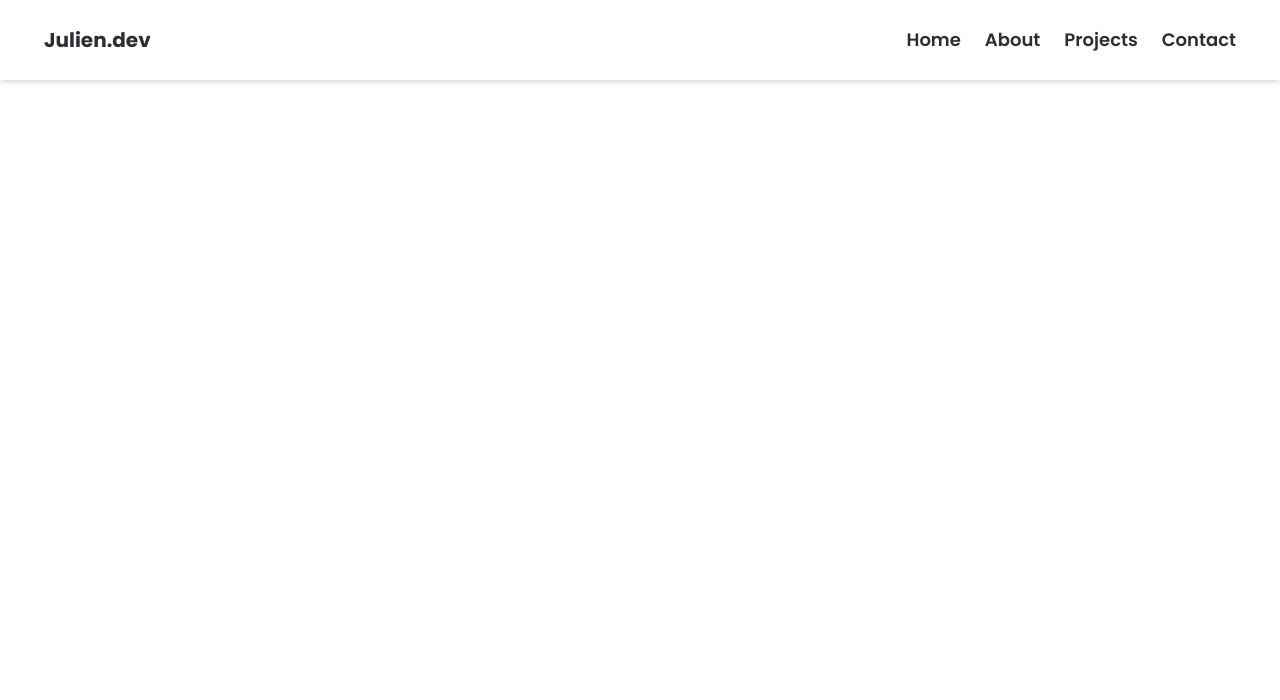
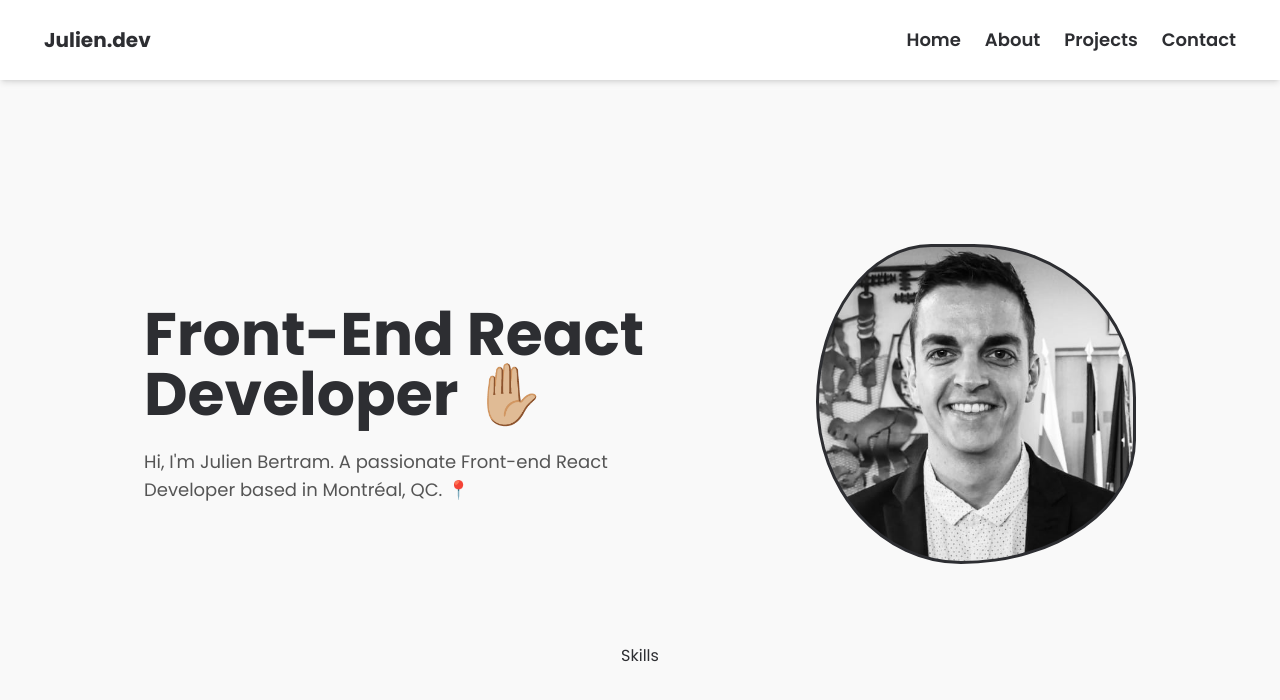
Before and after one commit to jubertram/react-portfolio, a React (Vite) app: page / in a window 1280 px wide. Shown: the top 700 px of the page. Built offline with nearby package versions, Linux system fonts and the light colour scheme.

Commit message:
Hero 1st part finished

```diff
--- a/index.html
+++ b/index.html
@@ -7,7 +7,7 @@
     <link rel="preconnect" href="https://fonts.gstatic.com" crossorigin>
     <link href="https://fonts.googleapis.com/css2?family=Poppins:wght@400;500;600;700;800&display=swap" rel="stylesheet">
     <meta name="viewport" content="width=device-width, initial-scale=1.0" />
-    <title>Vite + React + TS</title>
+    <title>Julien React Portfolio</title>
   </head>
   <body>
     <div id="root"></div>
--- a/src/App.tsx
+++ b/src/App.tsx
@@ -1,9 +1,11 @@
 import Navbar from "./components/Navbar"
+import Hero from  "./components/Hero"
 
 function App() {
   return (
     <>
     <Navbar />
+    <Hero/>
     </>
 
   )
--- /dev/null
+++ b/src/components/Hero.tsx
@@ -0,0 +1,54 @@
+
+export default function Hero(){
+
+  const heroImageStyle: {
+    borderRadius: string,
+    border: string,
+    animationDuration: string,
+    animationTimingFunction:string,
+    animationDelay:string,
+    animationIterationCount: string,
+    animationDirection: string,
+    animationFillMode: string,
+    animationPlayState: string,
+    animationName: string,
+    animationTimeline: string,
+    animationRangeStart: string,
+    transition: string,
+  } = {
+    borderRadius:"60% 40% 30% 70%/60% 30% 70% 40%",
+    border: "3px solid #2d2e32",
+    animationDuration: "8s",
+    animationTimingFunction:" ease-in-out",
+    animationDelay: "0s",
+    animationIterationCount: "infinite",
+    animationDirection: "normal",
+    animationFillMode: "none",
+    animationPlayState: "running",
+    animationName: "morph",
+    animationTimeline: "auto",
+    animationRangeStart: "normal",
+    transition: "all 1s ease-in-out",
+  }
+
+  return (
+    <section id="hero" className="bg-lightGray h-screen w-screen">
+      <div className="pt-32 lg:pt-14 md:mx-auto py-0 px-16 max-w-[101rem]">
+        <div className="flex items-center justify-center flex-col lg:h-screen">
+          <div className="flex flex-col items-center gap-16 lg:gap-40 lg:flex-row-reverse lg:justify-center">
+            <div className="bg-[url('assets/pp.png')] bg-cover md:w-80 md:h-80 w-60 h-60 border" style={heroImageStyle}></div>
+            <div className="mt-10 md:mt-0 flex flex-col items-center md:max-w-[32rem]">
+              <h1 className="text-center lg:text-left">Front-End React Developer ✋🏼</h1>
+              <p className="my-3 text-center lg:text-left text-lg text-mediumGray">Hi, I'm Julien Bertram. A passionate Front-end React Developer based in Montréal, QC. 📍</p>
+            </div>
+          </div>
+          <div className="mt-20">
+            Skills
+          </div>
+
+        </div>
+      </div>
+
+    </section>
+  )
+}
--- a/src/components/Navbar.tsx
+++ b/src/components/Navbar.tsx
@@ -28,7 +28,7 @@ const navItems: Array<{
 
 export default function Navbar() {
   return (
-    <nav className="px-6 flex h-20 items-center justify-between sticky w-full shadow-md md:px-8">
+    <nav className="z-40 bg-white px-6 flex h-20 items-center justify-between fixed w-full shadow-md md:px-8">
       <Anchor section='#home' className="font-bold hover:text-gray text-xl" name="Julien.dev"/>
 
       <div id="mobile-menu" className="md:hidden">
--- a/src/index.css
+++ b/src/index.css
@@ -23,8 +23,8 @@ input[type="reset"] {
 
 @layer base {
   h1 {
-    @apply text-2xl;
-    @apply font-semibold;
+    @apply text-6xl;
+    @apply font-bold;
     @apply block;
     @apply my-3;
   }
@@ -75,3 +75,15 @@ input[type="reset"] {
     @apply text-green;
   }
 }
+
+@keyframes morph {
+  0% {
+    border-radius: 60% 40% 30% 70%/60% 30% 70% 40%;
+  }
+  50% {
+    border-radius: 30% 60% 70% 40%/50% 60% 30% 60%;
+  }
+  100% {
+    border-radius: 60% 40% 30% 70%/60% 30% 70% 40%;
+  }
+}
--- a/tailwind.config.js
+++ b/tailwind.config.js
@@ -8,6 +8,7 @@ export default {
     extend: {
       colors: {
         gray: "#2d2e32",
+        mediumGray: "#555",
         green: "#3C887E",
         lightGray: "#f9f9f9",
       }
```
Also changed, not shown: src/assets/pp.png (added).
